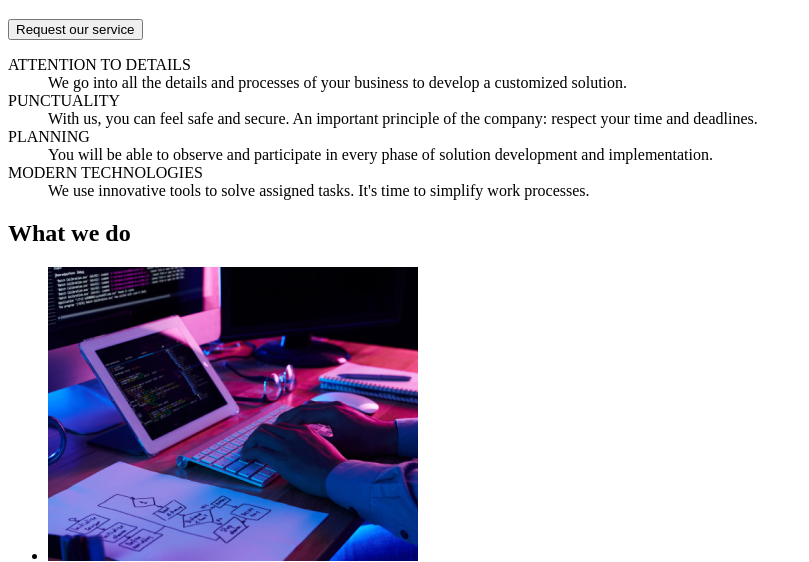
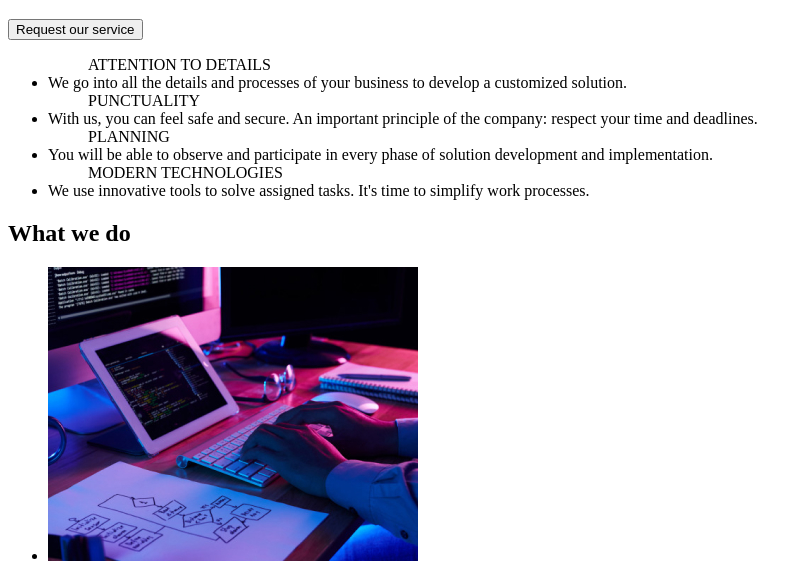
Before and after one commit to Lety15/goit-markup-hw-01, a plain HTML site: page index.html in a window 1280 px wide. Shown: the part 209-771 px from the top of the page, without its empty margins (0-809 px from the left). Drawn offline with Linux system fonts and the light colour scheme.

Commit message:
description list (dl) to unorder list (ul)

```diff
--- a/index.html
+++ b/index.html
@@ -34,28 +34,28 @@
         <h1>EFECTIVE SOLUTION FOR YOUR BUSINESS</h1>
         <button type="button">Request our service</button>
         <section>
-            <dl>
-                <dt>ATTENTION TO DETAILS</dt>
-                <dd>
+            <ul>
+                <ul>ATTENTION TO DETAILS</ul>
+                <li>
                   We go into all the details and processes of
                 your business to develop a customized solution.
-                </dd>
-                <dt>PUNCTUALITY</dt>
-                <dd>
+                </li>
+                <ul>PUNCTUALITY</ul>
+                <li>
                   With us, you can feel safe and secure.
                 An important principle of the company: respect your time and deadlines.
-                </dd>
-                <dt>PLANNING</dt>
-                <dd>
+                </li>
+                <ul>PLANNING</ul>
+                <li>
                   You will be able to observe and participate in every phase
                 of solution development and implementation.
-                </dd>
-                <dt>MODERN TECHNOLOGIES</dt>
-                <dd>
+                </li>
+                <ul>MODERN TECHNOLOGIES</ul>
+                <li>
                   We use innovative tools to solve assigned tasks.
                 It's time to simplify work processes.
-                </dd>
-            </dl>
+                </li>
+            </ul>
         </section>
         <section>
             <h2>What we do</h2>
```
